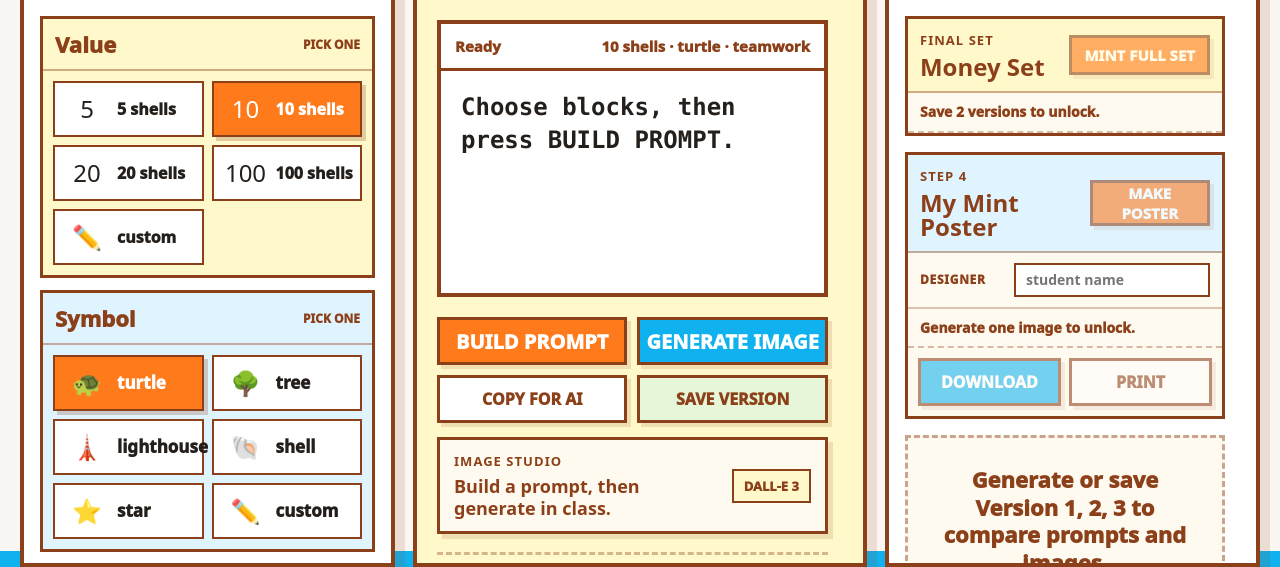
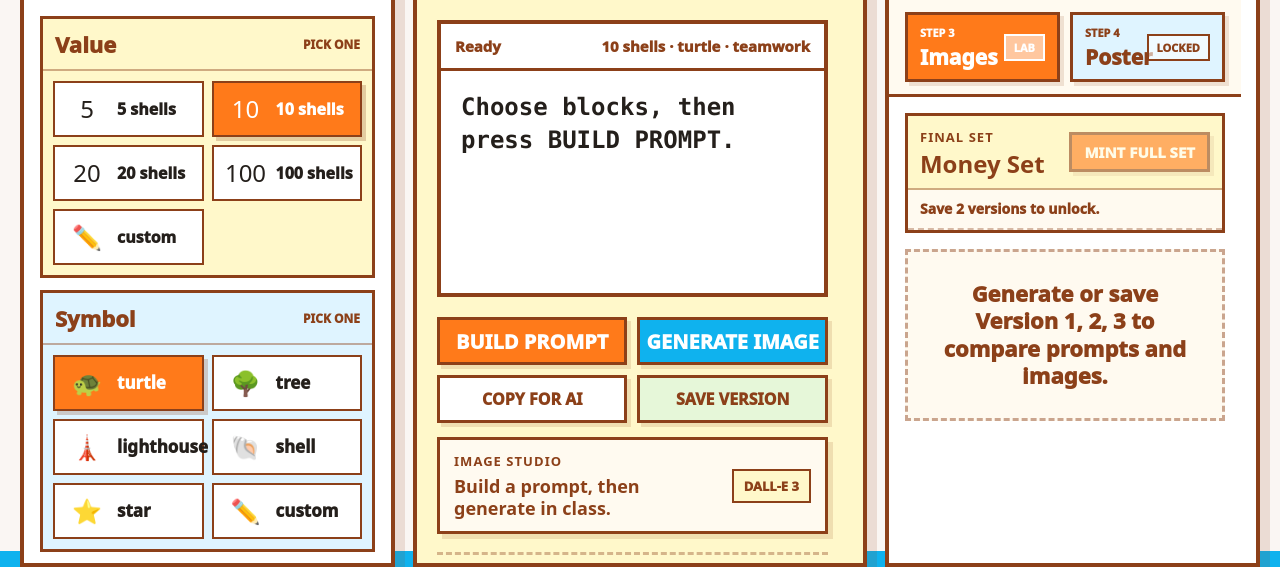
Before and after one commit to SophieNie1997/ai-mint-prompt-builder, a website: page public/index.html in a window 1280 px wide. Shown: the part 233-800 px from the top of the page. Drawn offline with Linux system fonts and the light colour scheme.

Commit message:
Separate output lab into image and poster tabs

```diff
--- a/public/index.html
+++ b/public/index.html
@@ -73,12 +73,26 @@
         <section class="compare-board" aria-labelledby="compare-title">
           <div class="panel-head">
             <div>
-              <p class="eyebrow">Step 3</p>
-              <h2 id="compare-title">Image Lab</h2>
+              <p class="eyebrow">Output</p>
+              <h2 id="compare-title">Output Lab</h2>
             </div>
             <button class="ghost-button" id="clearVersionsButton" type="button">Clear</button>
           </div>
 
+          <div class="output-tabs" role="tablist" aria-label="Output Lab steps">
+            <button class="output-tab is-active" id="imagesTabButton" type="button" role="tab" aria-selected="true" aria-controls="imagesPanel" data-output-tab="images">
+              <span>Step 3</span>
+              <strong>Images</strong>
+              <em id="imagesTabBadge">Lab</em>
+            </button>
+            <button class="output-tab" id="posterTabButton" type="button" role="tab" aria-selected="false" aria-controls="posterPanel" data-output-tab="poster">
+              <span>Step 4</span>
+              <strong>Poster</strong>
+              <em id="posterTabBadge">Locked</em>
+            </button>
+          </div>
+
+          <div class="output-panel is-active" id="imagesPanel" role="tabpanel" aria-labelledby="imagesTabButton" data-output-panel="images">
             <div class="set-studio" aria-label="Final money set studio">
               <div class="set-head">
                 <div>
@@ -91,10 +105,14 @@
               <div class="set-lab" id="setLab"></div>
             </div>
 
+            <div class="version-list" id="versionList"></div>
+          </div>
+
+          <div class="output-panel" id="posterPanel" role="tabpanel" aria-labelledby="posterTabButton" data-output-panel="poster" hidden>
             <div class="poster-studio" aria-label="Take-home poster studio">
               <div class="poster-head">
                 <div>
-                <p class="eyebrow">Step 4</p>
+                  <p class="eyebrow">Take Home</p>
                   <h3>My Mint Poster</h3>
                 </div>
                 <button class="poster-button" id="makePosterButton" type="button">MAKE POSTER</button>
@@ -110,8 +128,7 @@
                 <button class="poster-print" id="printPosterButton" type="button" disabled>PRINT</button>
               </div>
             </div>
-
-          <div class="version-list" id="versionList"></div>
+          </div>
         </section>
       </section>
     </main>
--- a/public/main.js
+++ b/public/main.js
@@ -123,6 +123,7 @@ const state = {
   isGenerating: false,
   isGeneratingSet: false,
   isMakingPoster: false,
+  outputTab: "images",
 };
 
 const GENERATION_MESSAGES = [
@@ -165,6 +166,10 @@ const els = {
   posterLab: document.querySelector("#posterLab"),
   versionList: document.querySelector("#versionList"),
   versionTemplate: document.querySelector("#versionTemplate"),
+  outputTabButtons: document.querySelectorAll("[data-output-tab]"),
+  outputPanels: document.querySelectorAll("[data-output-panel]"),
+  imagesTabBadge: document.querySelector("#imagesTabBadge"),
+  posterTabBadge: document.querySelector("#posterTabBadge"),
 };
 
 function getSelectedOption(blockKey, optionId) {
@@ -204,6 +209,10 @@ function cleanSelection(selection) {
     }
   });
   return next;
+}
+
+function cleanOutputTab(tab) {
+  return tab === "poster" ? "poster" : "images";
 }
 
 function wordsFrom(selection, blockKey, field = "prompt") {
@@ -620,6 +629,7 @@ function persistState() {
         prompt: state.prompt,
         weakMode: state.weakMode,
         studentName: state.studentName,
+        outputTab: state.outputTab,
         versions: cleanStoredVersions(state.versions),
         currencySet: cleanStoredCurrencySet(state.currencySet),
       }),
@@ -638,6 +648,7 @@ function restoreState() {
     state.prompt = String(stored.prompt || "");
     state.weakMode = Boolean(stored.weakMode);
     state.studentName = String(stored.studentName || "");
+    state.outputTab = cleanOutputTab(stored.outputTab);
     state.versions = cleanStoredVersions(stored.versions);
     state.currencySet = cleanStoredCurrencySet(stored.currencySet);
   } catch {
@@ -705,6 +716,7 @@ function attachDropHandlers(card, version) {
     img.src = version.image;
     drop.classList.add("has-image");
     drop.classList.remove("is-over");
+    renderPosterStudio();
     persistState();
   }
 
@@ -905,6 +917,7 @@ function renderSetStudio() {
   }
 
   els.setLab.innerHTML = "";
+  renderOutputTabs();
   if (!state.currencySet) return;
 
   const card = document.createElement("article");
@@ -938,6 +951,7 @@ function renderSetStudio() {
     grid.append(noteCard);
   });
   els.setLab.append(card);
+  renderOutputTabs();
 }
 
 function posterImageVersions() {
@@ -953,6 +967,37 @@ function posterImageVersions() {
 
 function hasPosterInputs() {
   return posterImageVersions().length > 0 || Boolean(state.currencySet?.notes?.length);
+}
+
+function renderOutputTabs() {
+  els.outputTabButtons.forEach((button) => {
+    const active = button.dataset.outputTab === state.outputTab;
+    button.classList.toggle("is-active", active);
+    button.setAttribute("aria-selected", String(active));
+    button.tabIndex = active ? 0 : -1;
+  });
+
+  els.outputPanels.forEach((panel) => {
+    const active = panel.dataset.outputPanel === state.outputTab;
+    panel.classList.toggle("is-active", active);
+    panel.hidden = !active;
+  });
+
+  const completedCount = completedVersionCount();
+  els.imagesTabBadge.textContent = completedCount ? `${completedCount} saved` : "Lab";
+  if (state.posterImage) {
+    els.posterTabBadge.textContent = "Done";
+  } else if (hasPosterInputs()) {
+    els.posterTabBadge.textContent = "Ready";
+  } else {
+    els.posterTabBadge.textContent = "Locked";
+  }
+}
+
+function switchOutputTab(tab) {
+  state.outputTab = cleanOutputTab(tab);
+  renderOutputTabs();
+  persistState();
 }
 
 function posterLabels() {
@@ -1238,11 +1283,13 @@ function renderPosterStudio() {
   }
 
   els.posterLab.innerHTML = "";
+  renderOutputTabs();
   if (!state.posterImage) return;
   const image = document.createElement("img");
   image.src = state.posterImage;
   image.alt = "AI Mint Studio take-home poster";
   els.posterLab.append(image);
+  renderOutputTabs();
 }
 
 async function makePoster() {
@@ -1250,6 +1297,7 @@ async function makePoster() {
     showToast("Generate one image first");
     return;
   }
+  state.outputTab = "poster";
   state.isMakingPoster = true;
   renderPosterStudio();
   try {
@@ -1610,6 +1658,9 @@ els.mintSetButton.addEventListener("click", generateCurrencySet);
 els.makePosterButton.addEventListener("click", makePoster);
 els.downloadPosterButton.addEventListener("click", downloadPoster);
 els.printPosterButton.addEventListener("click", printPoster);
+els.outputTabButtons.forEach((button) => {
+  button.addEventListener("click", () => switchOutputTab(button.dataset.outputTab));
+});
 els.studentName.addEventListener("input", () => {
   state.studentName = els.studentName.value;
   state.posterImage = "";
@@ -1635,6 +1686,7 @@ els.clearVersionsButton.addEventListener("click", () => {
   state.versions = [];
   state.currencySet = null;
   state.posterImage = "";
+  state.outputTab = "images";
   renderSetStudio();
   renderPosterStudio();
   renderVersions();
--- a/public/styles.css
+++ b/public/styles.css
@@ -146,6 +146,95 @@ h2 {
   position: sticky;
   top: 0;
   z-index: 3;
+}
+
+.output-tabs {
+  position: sticky;
+  top: 82px;
+  z-index: 2;
+  display: grid;
+  grid-template-columns: repeat(2, minmax(0, 1fr));
+  gap: 10px;
+  padding: 12px 16px;
+  border-bottom: 3px solid var(--brown);
+  background: #fffaf0;
+}
+
+.output-tab {
+  display: grid;
+  grid-template-columns: minmax(0, 1fr) auto;
+  align-items: center;
+  gap: 6px 10px;
+  min-width: 0;
+  min-height: 70px;
+  border: 3px solid var(--brown);
+  background: var(--paper);
+  color: var(--brown);
+  padding: 10px 12px;
+  text-align: left;
+  box-shadow: 4px 4px 0 var(--shadow);
+}
+
+.output-tab:nth-child(2) {
+  background: var(--sky);
+}
+
+.output-tab span,
+.output-tab strong,
+.output-tab em {
+  min-width: 0;
+  line-height: 1;
+}
+
+.output-tab span {
+  grid-column: 1;
+  color: currentColor;
+  font-size: 11px;
+  font-weight: 950;
+  text-transform: uppercase;
+}
+
+.output-tab strong {
+  grid-column: 1;
+  color: currentColor;
+  font-size: 21px;
+  font-weight: 950;
+}
+
+.output-tab em {
+  grid-column: 2;
+  grid-row: 1 / span 2;
+  justify-self: end;
+  border: 2px solid currentColor;
+  background: rgba(255, 255, 255, 0.58);
+  padding: 6px 8px;
+  font-size: 11px;
+  font-style: normal;
+  font-weight: 950;
+  text-transform: uppercase;
+  white-space: nowrap;
+}
+
+.output-tab.is-active {
+  background: var(--orange);
+  color: var(--white);
+}
+
+.output-tab:focus-visible {
+  outline: 4px solid var(--blue);
+  outline-offset: 2px;
+}
+
+.output-panel {
+  display: none;
+}
+
+.output-panel.is-active {
+  display: block;
+}
+
+.output-panel[hidden] {
+  display: none;
 }
 
 .panel-head {
@@ -922,6 +1011,7 @@ h2 {
   right: 28px;
   bottom: 28px;
   z-index: 20;
+  pointer-events: none;
   border: 3px solid var(--brown);
   background: var(--paper);
   padding: 14px 18px;
@@ -943,6 +1033,10 @@ h2 {
     min-height: auto;
     height: auto;
     overflow: visible;
+  }
+
+  .output-tabs {
+    position: static;
   }
 
   .blocks,
@@ -1027,6 +1121,30 @@ h2 {
     min-height: 68px;
     padding: 14px 12px;
     gap: 10px;
+  }
+
+  .output-tabs {
+    gap: 8px;
+    padding: 10px 12px;
+  }
+
+  .output-tab {
+    grid-template-columns: 1fr;
+    gap: 5px;
+    min-height: 64px;
+    padding: 9px 10px;
+  }
+
+  .output-tab strong {
+    font-size: 17px;
+  }
+
+  .output-tab em {
+    grid-column: 1;
+    grid-row: auto;
+    justify-self: start;
+    padding: 4px 7px;
+    font-size: 10px;
   }
 
   .blocks,
```
Lines whose indentation alone changed are shown as unchanged.
